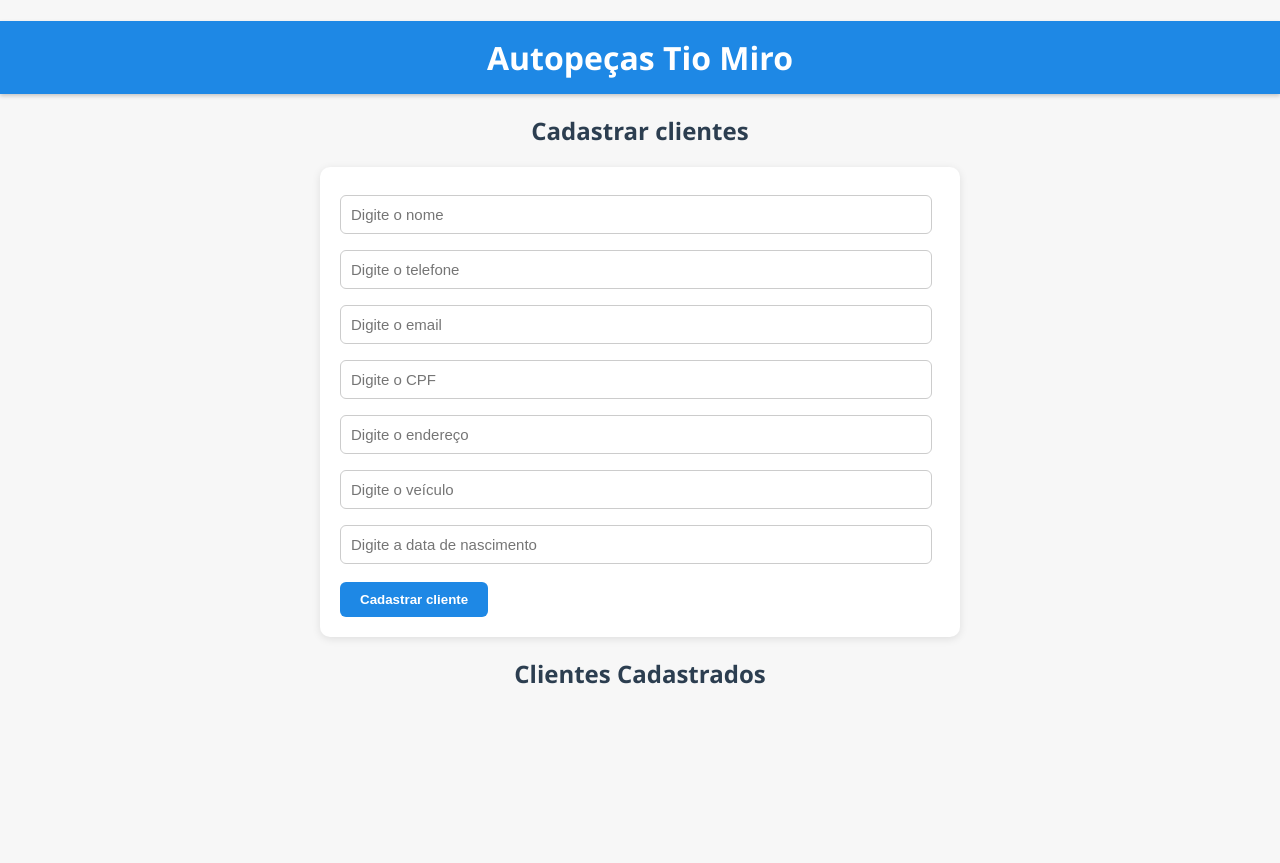
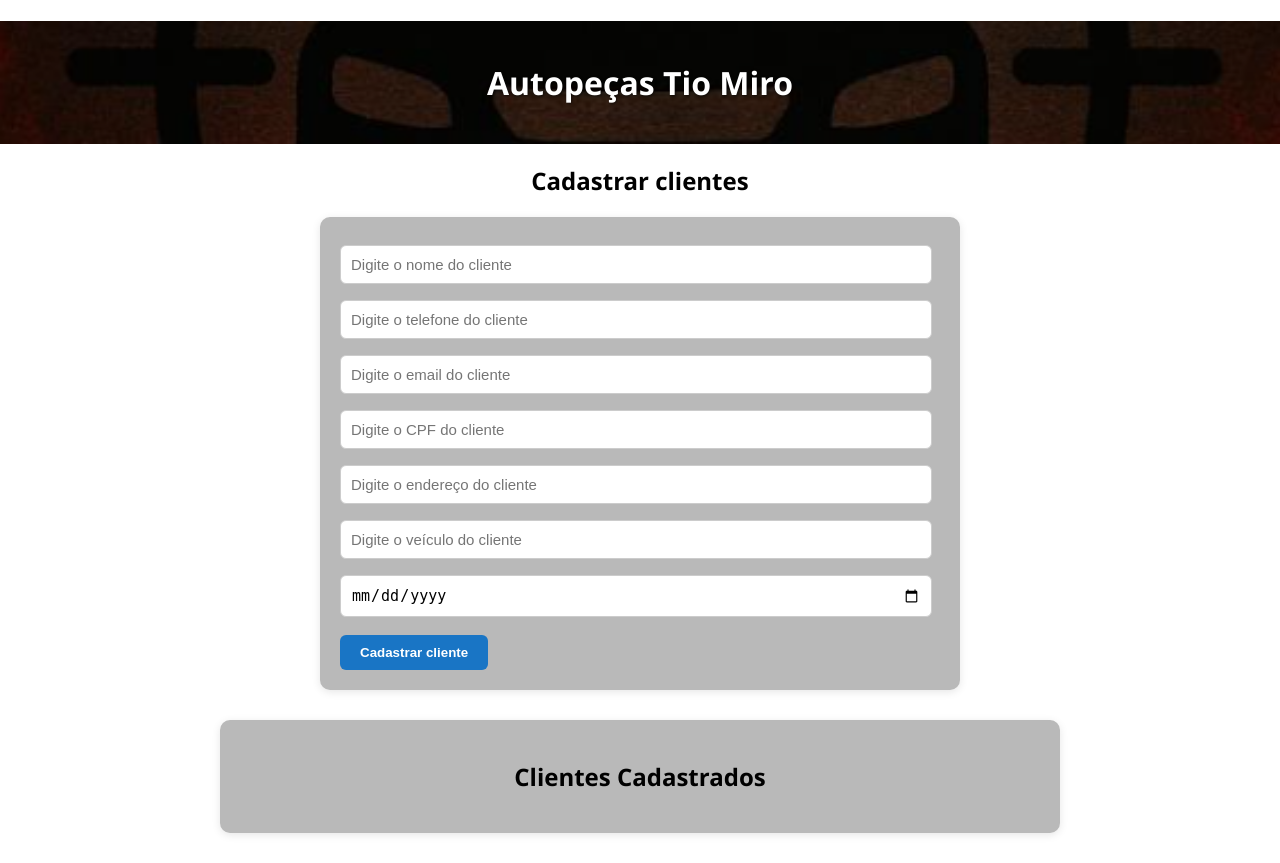
Before and after one commit to LeonardoCostaBotelho/SEG-An-lise-de-Sistemas, a Flask app: page / in a window 1280 px wide. Before the commit the page ends 684 px from the top, so only its background shows below. Run offline with Flask 3, Linux system fonts and the light colour scheme.

Commit message:
Update index.html

```diff
--- a/Projeto/templates/index.html
+++ b/Projeto/templates/index.html
@@ -8,27 +8,29 @@
     <style>
         body {
             font-family: "Segoe UI", Arial, sans-serif;
-            background: #f7f7f7;
-            color: #333;
+            background: #ffffff;
+            color: #000000;
             margin: 0;
             padding: 0;
         }
 
         h1, h2 {
             text-align: center;
-            color: #2c3e50;
+            color: #000000;
         }
 
         h1 {
-            background-color: #1e88e5;
+            background-image: url("/static/imagens/trabalho-curso-ads.png");
+            background-size: cover;
+            background-position: center;
             color: white;
-            padding: 15px 0;
+            padding: 40px 0;
             margin-bottom: 10px;
-            box-shadow: 0 2px 4px rgba(0,0,0,0.2);
+            text-shadow: 1px 1px 3px rgba(0,0,0,0.6);
         }
 
         form {
-            background: white;
+            background: rgb(185, 185, 185);
             max-width: 600px;
             margin: 15px auto;
             padding: 20px;
@@ -36,7 +38,9 @@
             box-shadow: 0 2px 8px rgba(0,0,0,0.1);
         }
 
-        form input[type="text"] {
+        form input[type="text"],
+        form input[type="email"],
+        form input[type="date"] {
             width: 95%;
             padding: 10px;
             margin: 8px 0;
@@ -46,14 +50,14 @@
             transition: 0.2s;
         }
 
-        form input[type="text"]:focus {
+        form input:focus {
             border-color: #1e88e5;
             box-shadow: 0 0 3px #90caf9;
             outline: none;
         }
 
         button {
-            background-color: #1e88e5;
+            background-color: #1975c5;
             color: white;
             border: none;
             padding: 10px 20px;
@@ -65,14 +69,22 @@
         }
 
         button:hover {
-            background-color: #1565c0;
+            background-color: #0b4f9c;
+        }
+
+        /* Caixa de clientes cadastrados */
+        .clientes-box {
+            background: rgb(185, 185, 185);
+            max-width: 800px;
+            margin: 30px auto;
+            padding: 20px;
+            border-radius: 10px;
+            box-shadow: 0 2px 8px rgba(0,0,0,0.1);
         }
 
         ul {
             list-style: none;
             padding: 0;
-            max-width: 800px;
-            margin: 30px auto;
         }
 
         li {
@@ -90,7 +102,9 @@
             padding: 0;
         }
 
-        li input[type="text"] {
+        li input[type="text"],
+        li input[type="email"],
+        li input[type="date"] {
             width: 120px;
             padding: 6px;
             font-size: 14px;
@@ -115,16 +129,17 @@
     <h2>Cadastrar clientes</h2>
 
     <form action="/create" method="POST">
-        <input type="text" name="nome" placeholder="Digite o nome"> <br>
-        <input type="text" name="telefone" placeholder="Digite o telefone"> <br>
-        <input type="text" name="email" placeholder="Digite o email"> <br>
-        <input type="text" name="cpf" placeholder="Digite o CPF"> <br>
-        <input type="text" name="endereco" placeholder="Digite o endereço"> <br>
-        <input type="text" name="veiculo" placeholder="Digite o veículo"> <br>
-        <input type="text" name="nascimento" placeholder="Digite a data de nascimento"> <br>
+        <input type="text" name="nome" placeholder="Digite o nome do cliente" required> <br>
+        <input type="text" name="telefone" placeholder="Digite o telefone do cliente" required> <br>
+        <input type="email" name="email" placeholder="Digite o email do cliente" required> <br>
+        <input type="text" name="cpf" placeholder="Digite o CPF do cliente" required> <br>
+        <input type="text" name="endereco" placeholder="Digite o endereço do cliente"> <br>
+        <input type="text" name="veiculo" placeholder="Digite o veículo do cliente"> <br>
+        <input type="date" name="nascimento" placeholder="Digite a data de nascimento do cliente" required> <br>
         <button type="submit">Cadastrar cliente</button>
     </form>
 
+    <div class="clientes-box">
         <h2>Clientes Cadastrados</h2>
         <ul>
             {% for cliente in clientes %}
@@ -132,11 +147,11 @@
                     <form action="/update/{{ cliente.id_cliente }}" method="POST" style="display: inline;">
                         <input type="text" name="nome" value="{{ cliente.nome }}">
                         <input type="text" name="telefone" value="{{ cliente.telefone }}">
-                    <input type="text" name="email" value="{{ cliente.email }}">
+                        <input type="email" name="email" value="{{ cliente.email }}">
                         <input type="text" name="cpf" value="{{ cliente.cpf }}">
                         <input type="text" name="endereco" value="{{ cliente.endereco }}">
                         <input type="text" name="veiculo" value="{{ cliente.veiculo }}">
-                    <input type="text" name="nascimento" value="{{ cliente.nascimento }}">
+                        <input type="date" name="nascimento" value="{{ cliente.nascimento }}">
                         <button type="submit">Atualizar</button>
                     </form>
 
@@ -146,5 +161,6 @@
                 </li>
             {% endfor %}
         </ul>
+    </div>
 </body>
 </html>
```
Lines whose indentation alone changed are shown as unchanged.
